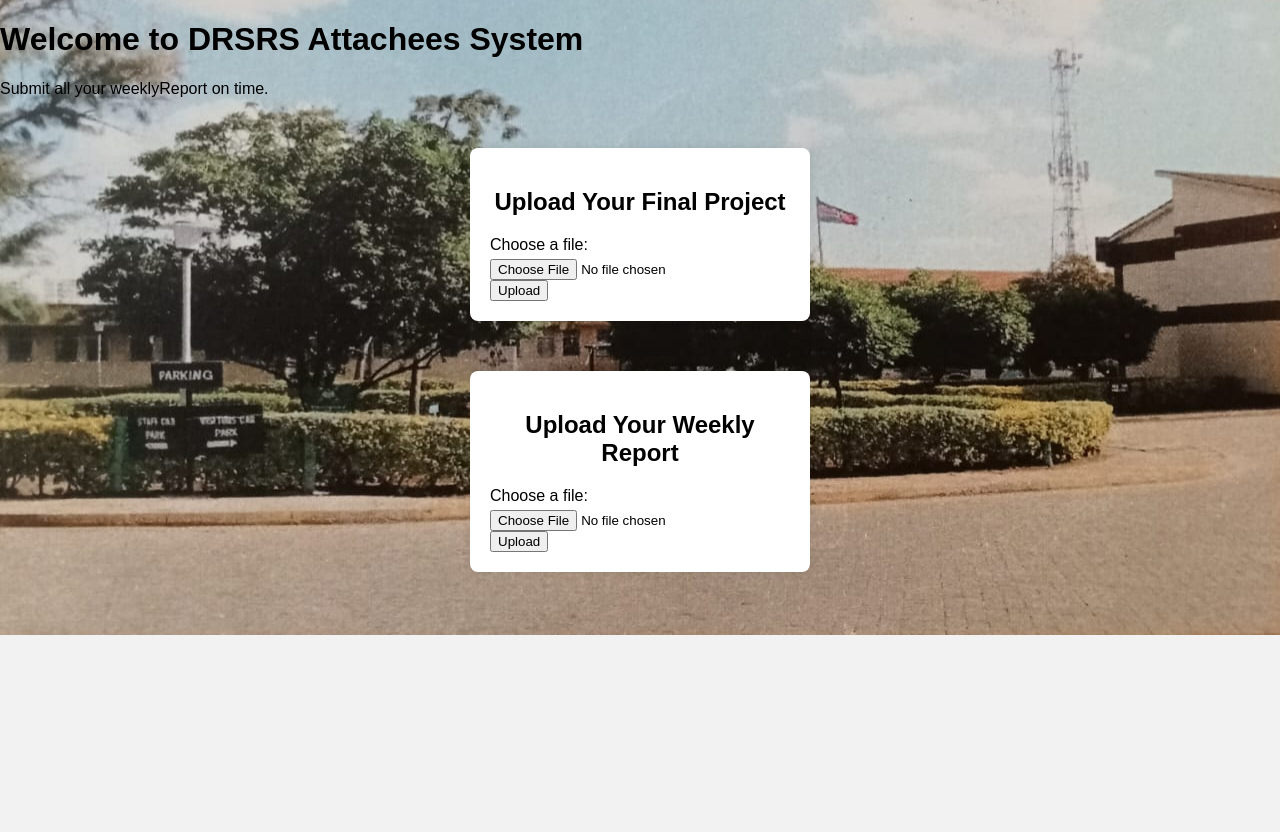
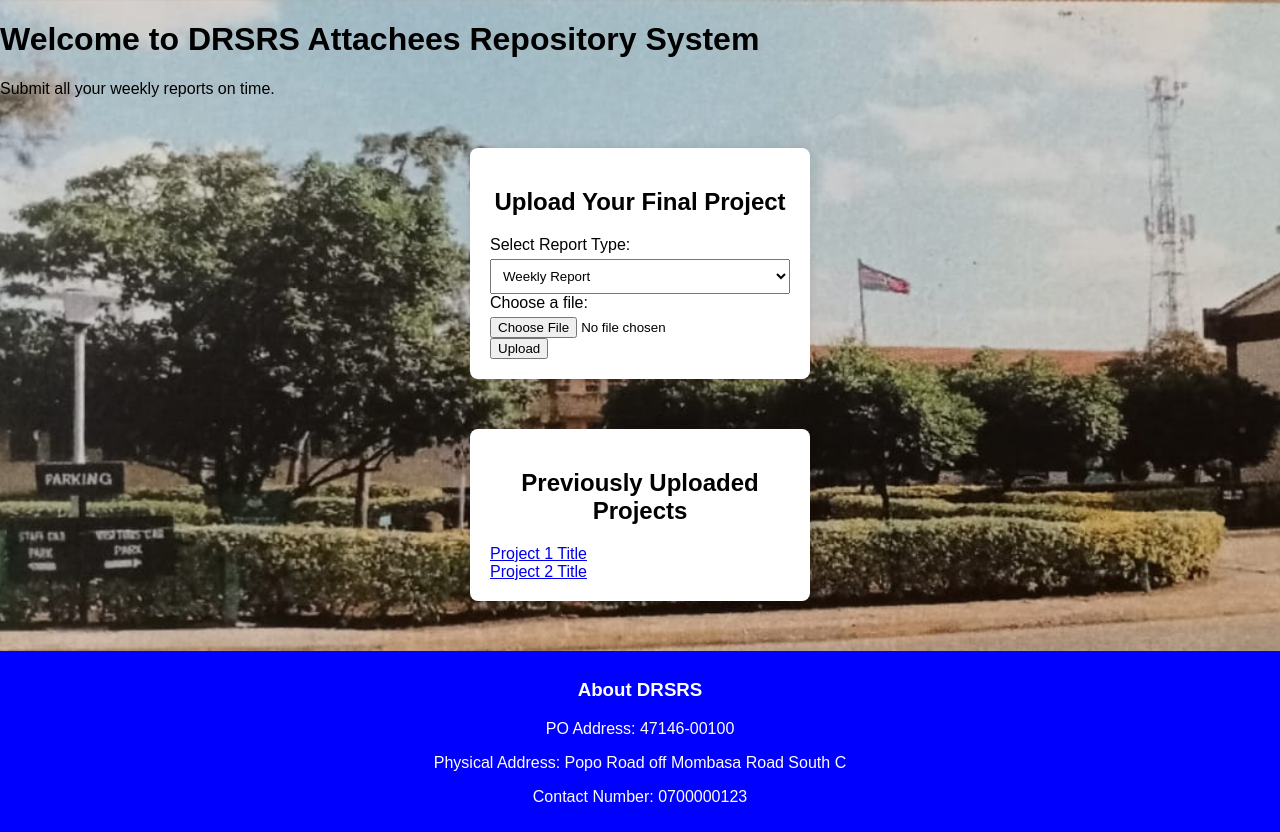
Before and after one commit to Julius012/drsrs, a PHP site: page /dashboard.html in a window 1280 px wide. Before the commit the page ends 635 px from the top, so only its background shows below. Run offline with PHP 8.4, Linux system fonts and the light colour scheme.

Commit message:
Finished the project. Hooray

```diff
--- a/dashboard.html
+++ b/dashboard.html
@@ -3,28 +3,58 @@
 <head>
     <title>Dashboard</title>
     <link rel="stylesheet" href="style.css">
+
 </head>
-<body style="background-image: url(DRSRS.JPG);">
-    <h1>Welcome to DRSRS Attachees System</h1>
-    <p>Submit all your weeklyReport on time.</p>
+<body style="background-image: url(DRSRS.jpg);">
+    <h1>Welcome to DRSRS Attachees Repository System</h1>
+
+    <p>Submit all your weekly reports on time.</p>
 
     <div class="container">
         <h2>Upload Your Final Project</h2>
-        <form action="" method="post" enctype="multipart/form-data">
-            <label for="finalProject">Choose a file:</label>
-            <input type="file" id="finalProject" name="finalProject" accept=".pdf,.doc,.docx,.zip">
+        <form action="upload.php" method="post" enctype="multipart/form-data">
+            <label for="uploadType">Select Report Type:</label>
+            <select id="uploadType" name="uploadType" required>
+                <option value="weekly_report">Weekly Report</option>
+                <option value="final_report">Final Report</option>
+            </select>
+
+            <label for="file">Choose a file:</label>
+            <input type="file" id="file" name="file" accept=".pdf,.docx,.pptx" required>
+
             <input type="submit" value="Upload">
         </form>
     </div>
 
-    <div class="container">
+    <!-- <div class="container">
         <h2>Upload Your Weekly Report</h2>
         <form action="" method="post" enctype="multipart/form-data">
             <label for="weeklyReport">Choose a file:</label>
             <input type="file" id="weeklyReport" name="weeklyReport" accept=".pdf,.doc,.docx">
             <input type="submit" value="Upload">
         </form>
+    </div> -->
+
+    <div class="container">
+        <h2>Previously Uploaded Projects</h2>
+        <div class="project-list">
+            <div class="project-item">
+                <a href="path/to/project1.pdf" download>Project 1 Title</a>
+            </div>
+            <div class="project-item">
+                <a href="path/to/project2.pdf" download>Project 2 Title</a>
+            </div>
+            <!-- Add more projects as needed -->
+        </div>
     </div>
 
+
+
+    <footer>
+        <h3>About DRSRS</h3>
+        <p>PO Address: 47146-00100</p>
+        <p>Physical Address: Popo Road off Mombasa Road South C</p>
+        <p>Contact Number: 0700000123</p>
+    </footer>
 </body>
 </html>
--- a/index.html
+++ b/index.html
@@ -6,10 +6,10 @@
     <title>DRSRS.HOME</title>
     <link rel="stylesheet" href="style.css">
 </head>
-<body style="background-image: url(pupils.jpg);">
+<body style="background-image: url(indexbackground.png);">
 
     <div class="container">
-        <h2>DRSRS ATTACHEE SYSTEM</h2>
+        <h2>ATTACHE'S REPOSITORY.</h2>
         <button onclick="location.href='register.html'">Register</button>
         <button onclick="location.href='login.html'">Login</button>
     </div>
--- a/style.css
+++ b/style.css
@@ -7,6 +7,7 @@ body {
     background-size: cover;
     background-repeat: no-repeat;
     background-position: center;
+    background-attachment: fixed;
 }
 .container {
     width: 300px;
@@ -33,7 +34,7 @@ input[type="text"], input[type="email"], input[type="password"], select {
 }
 button {
     width: 100%;
-    padding: 10px;
+    padding: 10px 15px;
     background-color: #4CAF50;
     color: white;
     border: none;
@@ -46,3 +47,10 @@ button:hover {
 .report-upload {
     display: none;
 }
+/* style.css */
+footer {
+    background-color: blue;
+    color: white;
+    padding: 10px;
+    text-align: center;
+}
```
Also changed, not shown: indexbackground.png (added).
